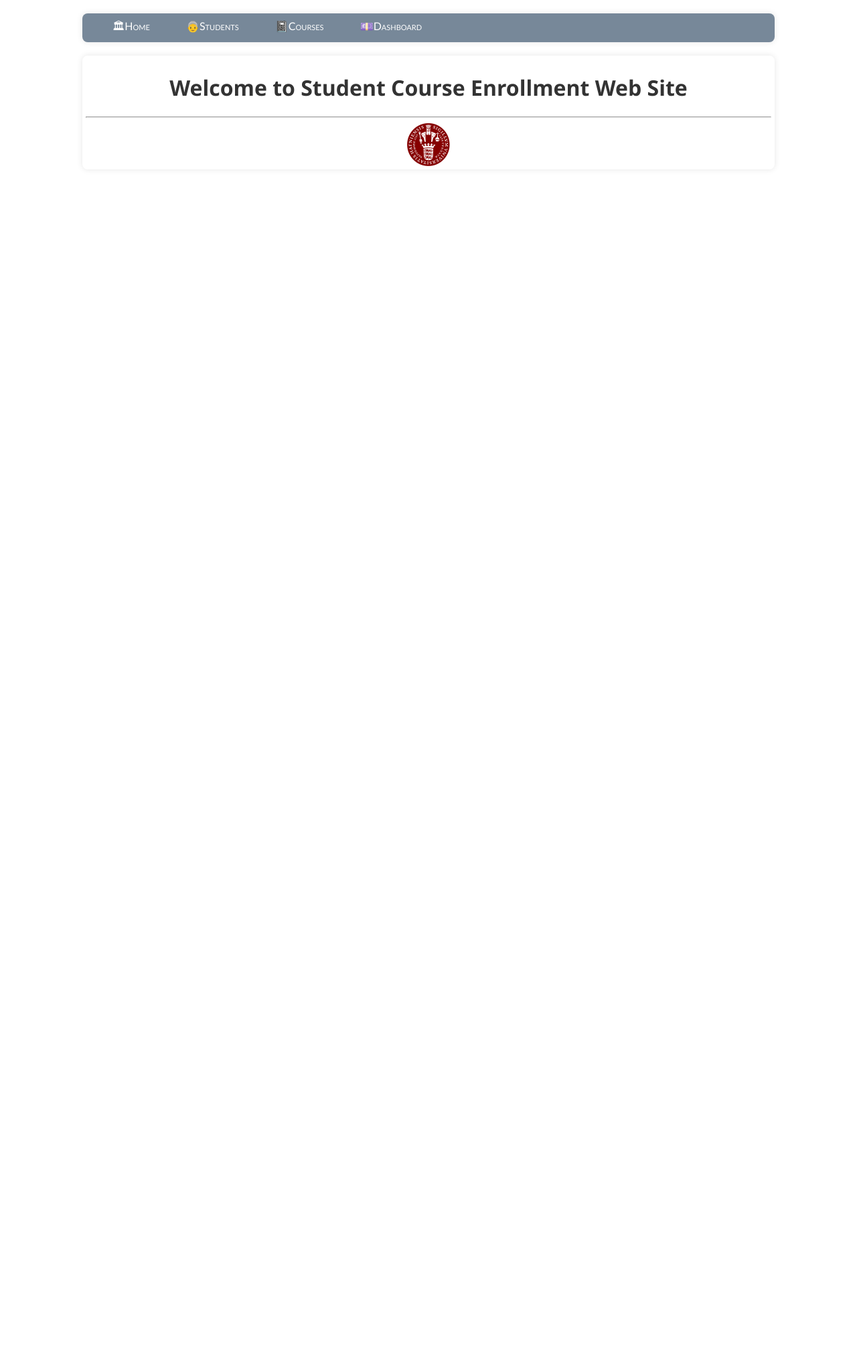
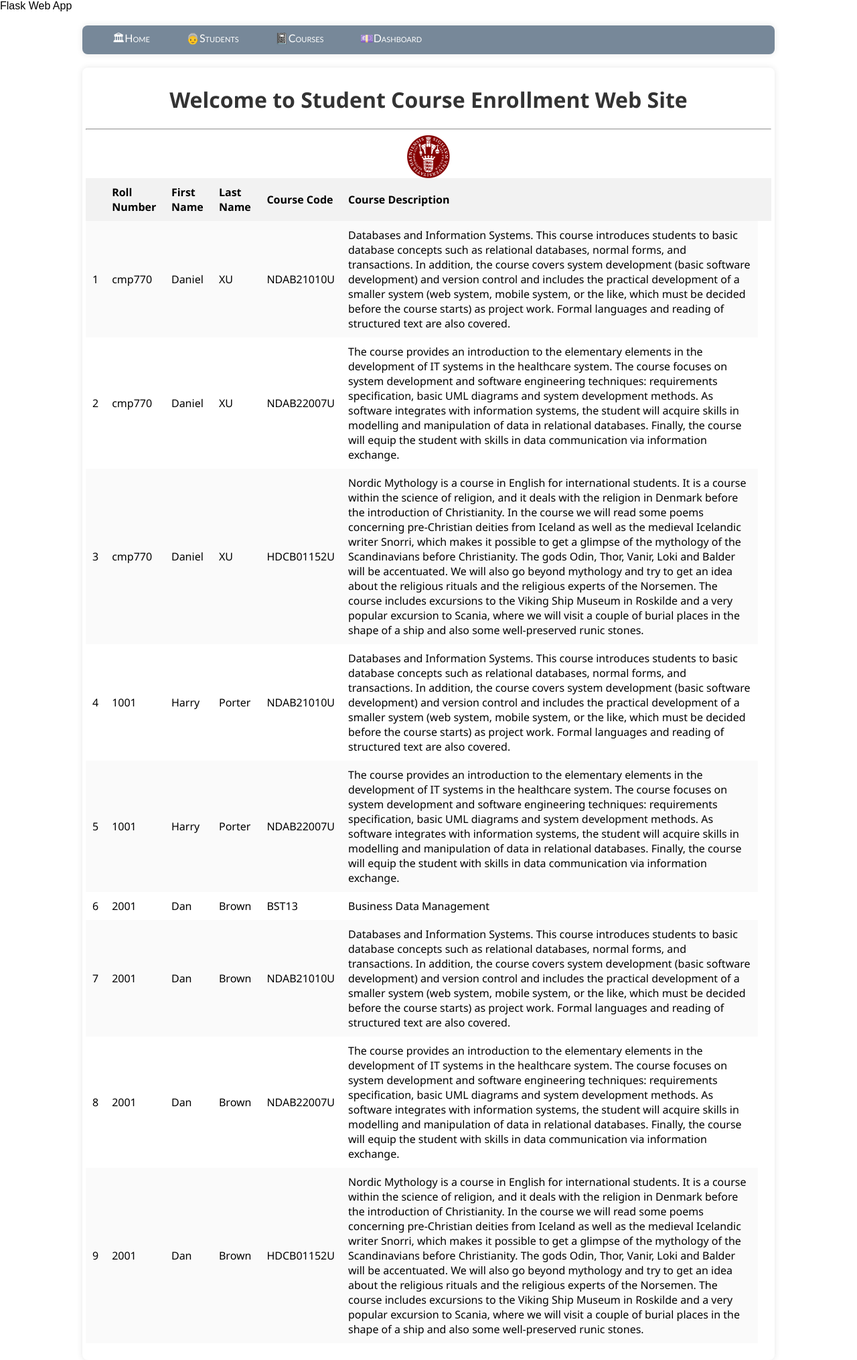
Before and after one commit to daniel2036/Course-Enrollment-Webapp, a Flask app: page / in a window 1280 px wide. Shown: the whole page at 67% size. Before the commit the page ends 248 px from the top, so only its background shows below. Run offline with Flask 3, Linux system fonts and the light colour scheme; data comes from the database, SQL or seed files in the repository; both versions use the stored data as it was after the commit.

Commit message:
Update Home page with enrollment list, fix withdraw

```diff
--- a/CourseView.sql
+++ b/CourseView.sql
@@ -1,6 +1,34 @@
 -- SQLite
-SELECT std.first_name,std.last_name, crs.Course_code,crs.course_description  from enrollments er
-join student std on er.estudent_id  = std.student_id
-join course crs on er.ecourse_id = crs.course_id;
+DROP VIEW IF EXISTS vEnrollments;
 
-select * from course;
+CREATE TABLE student (
+	student_id INTEGER NOT NULL,
+	roll_number VARCHAR NOT NULL,
+	first_name VARCHAR NOT NULL,
+	last_name VARCHAR, email varchar(250),
+	PRIMARY KEY (student_id),
+	UNIQUE (roll_number)
+)
+
+CREATE TABLE course (
+	course_id INTEGER NOT NULL,
+	course_code VARCHAR NOT NULL,
+	course_name VARCHAR NOT NULL,
+	course_description VARCHAR,
+	PRIMARY KEY (course_id),
+	UNIQUE (course_code)
+)
+
+CREATE TABLE enrollments (
+	enrollment_id INTEGER NOT NULL,
+	estudent_id INTEGER NOT NULL,
+	ecourse_id INTEGER NOT NULL,
+	PRIMARY KEY (enrollment_id),
+	FOREIGN KEY(estudent_id) REFERENCES student (student_id),
+	FOREIGN KEY(ecourse_id) REFERENCES course (course_id)
+)
+
+-- CREATE VIEW vEnrollments AS
+-- SELECT std.first_name,std.last_name, crs.Course_code,crs.course_description  from enrollments er
+-- join student std on er.estudent_id  = std.student_id
+-- join course crs on er.ecourse_id = crs.course_id order by first_name;
--- a/app.py
+++ b/app.py
@@ -14,13 +14,15 @@ app.app_context().push()
 
 @app.route('/')
 def home():
-    return render_template('home.html')
+    s = Enrollments.query.all()
+    return render_template('home.html',list=s)
+    # return render_template('home.html')
 
 
 @app.route('/students')
 def students():
     s=Student.query.all()
-    return render_template('index.html',list=s)
+    return render_template('student.html',list=s)
 
 @app.route('/courses')
 def courses():
@@ -35,7 +37,7 @@ def delete(student_id):
     for i in enrol:
         db.session.delete(i)
     db.session.commit()
-    return redirect('/')
+    return redirect('/students')
 
 
 
@@ -45,6 +47,7 @@ def update(student_id):
         fname = request.form.get('f_name')
         lname = request.form.get('l_name')
         courses = request.form.getlist('courses')
+        email = request.form.get('email')
 
         student = Student.query.get(student_id)
         if student:
@@ -52,6 +55,8 @@ def update(student_id):
                 student.first_name = fname
             if lname != 'current_l_name':
                 student.last_name = lname
+            if email != 'current_email':
+                student.email = email
 
             # Remove existing enrollments
             Enrollments.query.filter_by(estudent_id=student_id).delete()
@@ -62,13 +67,13 @@ def update(student_id):
                 db.session.add(e)
 
             db.session.commit()
-            return redirect('/')
+            return redirect('/students')
 
     else:
         student = Student.query.get(student_id)
         if student:
             courses = Course.query.all()
-            return render_template('update.html', student=student, courses=courses)
+            return render_template('student_update.html', student=student, courses=courses)
 
 @app.route('/student/<int:student_id>')
 def details(student_id):
@@ -97,6 +102,7 @@ def course_details(course_id):
 def add_student():
     if request.method=="POST":
         roll=request.form.get('roll')
+        email=request.form.get('email')
         fname=request.form.get('f_name')
         lname=request.form.get('l_name')
         courses=request.form.getlist('courses')
@@ -104,7 +110,7 @@ def add_student():
         for i in r:
             if i.roll_number==roll:
                 return render_template('exist.html')
-        s=Student(roll_number=roll,first_name=fname,last_name=lname)
+        s=Student(roll_number=roll,email=email,first_name=fname,last_name=lname)
         db.session.add(s)
         db.session.commit()
         q=Student.query.filter_by(roll_number=roll).first()
@@ -112,7 +118,7 @@ def add_student():
             e=Enrollments(estudent_id=q.student_id,ecourse_id=c)
             db.session.add(e)
         db.session.commit()
-        return redirect('/')
+        return redirect('/students')
 
     else:
         courses = Course.query.all()
@@ -167,7 +173,7 @@ def withdraw(student_id, course_id):
     for i in enrol:
         db.session.delete(i)
     db.session.commit()
-    return redirect('/')
+    return redirect('/students')
 
 @app.route('/course/<int:course_id>/delete',methods=['GET','POST'])
 def course_delete(course_id):
@@ -219,5 +225,6 @@ def dashboard():
 
     return render_template('dashboard.html', subjects_pie_chart=subjects_pie_chart)
 
+
 if __name__=='__main__':
     app.run()
--- /dev/null
+++ b/course.csv
@@ -0,0 +1,5 @@
+course_id,course_code,course_name,course_description
+4,BST13,BDM,Business Data Management
+6,NDAB21010U,DIS,"Databases and Information Systems. This course introduces students to basic database concepts such as relational databases, normal forms, and transactions. In addition, the course covers system development (basic software development) and version control and includes the practical development of a smaller system (web system, mobile system, or the like, which must be decided before the course starts) as project work. Formal languages and reading of structured text are also covered."
+7,NDAB22007U,Software Development for Digital Health,"The course provides an introduction to the elementary elements in the development of IT systems in the healthcare system. The course focuses on system development and software engineering techniques: requirements specification, basic UML diagrams and system development methods.  As software integrates with information systems, the student will acquire skills in modelling and manipulation of data in relational databases. Finally, the course will equip the student with skills in data communication via information exchange."
+8,HDCB01152U,DCC Nordic Mythology,"Nordic Mythology is a course in English for international students. It is a course within the science of religion, and it deals with the religion in Denmark before the introduction of Christianity. In the course we will read some poems concerning pre-Christian deities from Iceland as well as the medieval Icelandic writer Snorri, which makes it possible to get a glimpse of the mythology of the Scandinavians before Christianity. The gods Odin, Thor, Vanir, Loki and Balder will be accentuated. We will also go beyond mythology and try to get an idea about the religious rituals and the religious experts of the Norsemen. The course includes excursions to the Viking Ship Museum in Roskilde and a very popular excursion to Scania, where we will visit a couple of burial places in the shape of a ship and also some well-preserved runic stones."
--- a/model.py
+++ b/model.py
@@ -6,8 +6,9 @@ class Student(db.Model):
     __tablename__='student'
     student_id=db.Column(db.Integer,primary_key=True,autoincrement=True)
     roll_number=db.Column(db.String,unique=True,nullable=False)
+    email=db.Column(db.String)
     first_name=db.Column(db.String,nullable=False)
-    last_name=db.Column(db.String)
+    last_name=db.Column(db.String, nullable=False)
     courses=db.relationship('Course',backref='student',secondary='enrollments')
 
 class Course(db.Model):
@@ -22,3 +23,5 @@ class Enrollments(db.Model):
     enrollment_id=db.Column(db.Integer,primary_key=True,autoincrement=True)
     estudent_id=db.Column(db.Integer,db.ForeignKey('student.student_id'),nullable=False)
     ecourse_id=db.Column(db.Integer,db.ForeignKey('course.course_id'),nullable=False)
+    students = db.relationship('Student',backref='student')
+    courses = db.relationship('Course',backref='course')
--- a/static/site.css
+++ b/static/site.css
@@ -85,7 +85,7 @@ a:visited:hover {
 
 /* Create Course */
 form {
-    max-width: 400px;
+    max-width:640px;
     margin: 20px auto;
     padding: 20px;
     background-color: #fff;
@@ -94,17 +94,33 @@ form {
 }
 
 form div {
-    margin-bottom: 15px;
+    margin-bottom: 10px;
+}
+
+ul.no-bullets {
+    list-style-type: none;
+    margin: 0;
+    padding: 0;
+  }
+
+li.decimal {
+    list-style-type: decimal;
 }
 
 label {
-    display: block;
     font-weight: bold;
     margin-bottom: 5px;
+    display: inline-block;
+    vertical-align: middle;
 }
 
-input[type="text"] {
-    width: 100%;
+input[type="checkbox"]
+{
+    vertical-align:middle;
+}
+
+input[type="text"] , input[type="email"]{
+    width: 95%;
     padding: 10px;
     border: 1px solid #ccc;
     border-radius: 4px;
--- a/templates/details.html
+++ b/templates/details.html
@@ -11,11 +11,13 @@
                 <th>Roll Number</th>
                 <th>First Name</th>
                 <th>Last Name</th>
+                <th>Email</th>
             </tr>
             <tr>
                 <td>{{s.roll_number}}</td>
                 <td>{{s.first_name}}</td>
                 <td>{{s.last_name}}</td>
+                <td>{{s.email}}</td>
             </tr>
         </table>
         <h1 align="center">Enrollment list</h1>
@@ -33,7 +35,7 @@
                 <td>{{i.course_code}}</td>
                 <td>{{i.course_name}}</td>
                 <td>{{i.course_description}}</td>
-                <td><a href="/student/{{i.student_id}}/withdraw/{{i.course_id}}">Withdraw</a></td>
+                <td><a href="/student/{{s.student_id}}/withdraw/{{i.course_id}}">Withdraw</a></td>
             </tr>
             {% endfor %}
         </table>
--- a/templates/home.html
+++ b/templates/home.html
@@ -1,7 +1,27 @@
 {% extends "layout.html" %}
-{% block title %}
+
+{% block content %}
+<h1>Welcome to Student Course Enrollment Web Site</h1>
+<table id="all-enrollments">
+    <tr>
+        <th></th>
+        <th>Roll Number</th>
+        <th>First Name</th>
+        <th>Last Name</th>
+        <th>Course Code</th>
+        <th>Course Description</th>
+        <th></th>
+    </tr>
+    {% for i in list %}
+    <tr>
+        <td>{{ loop.index }}</td>
+        <td>{{i.students.roll_number}}</td>
+        <td>{{i.students.first_name}}</td>
+        <td>{{i.students.last_name}}</td>
+        <td>{{i.courses.course_code}}</td>
+        <td>{{i.courses.course_description}}</td>
+    </tr>
+    {% endfor %}
+
 
 {% endblock %}
-{% block content %}
-<h1>Welcome to  Student Course Enrollment Web Site</h1>
-{% endblock %}
```
Also changed, not shown: static/update.css (deleted, +0 -52 lines), templates/course_details.html (+12 -16 lines), templates/course_exists.html (+7 -13 lines), templates/course_update.html (+5 -11 lines), templates/courses.html (+7 -5 lines), templates/create_course.html (+4 -4 lines), templates/create_student.html (+14 -13 lines), templates/exist.html (+8 -12 lines), templates/student.html (renamed from templates/index.html, +5 -3 lines), templates/student_update.html (added, +41 -0 lines), templates/update.html (deleted, +0 -37 lines), instance/database.sqlite3.
